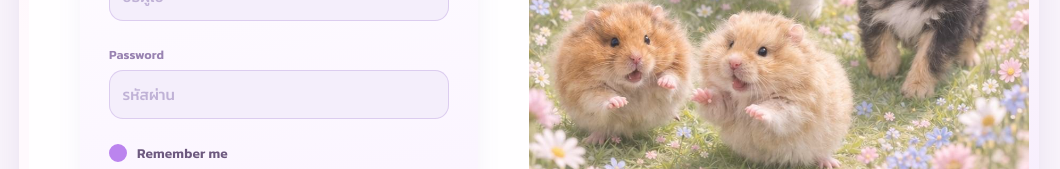
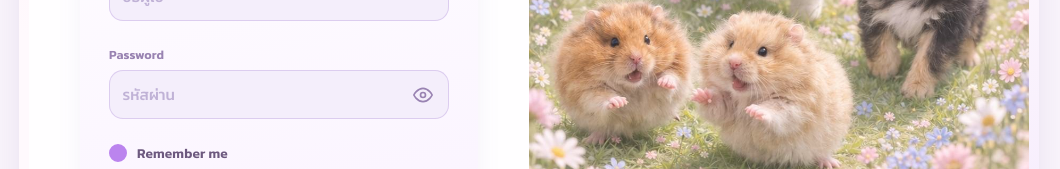
Before and after one commit to 16Natthida/Meowverse, a Vue app: page /login in a window 1280 px wide. Shown: the part 445-614 px from the top of the page, without its empty margins (111-1171 px from the left). Built offline with nearby package versions, Linux system fonts and the light colour scheme; no server answers.

Commit message:
แก้iCON

```diff
--- a/src/views/LoginView.vue
+++ b/src/views/LoginView.vue
@@ -10,6 +10,7 @@ const router = useRouter()
 const { login } = useAuth()
 const memberId = ref('')
 const password = ref('')
+const showPassword = ref(false)
 const remember = ref(true)
 const error = ref('')
 const logoImage = ref('')
@@ -130,8 +131,55 @@ async function onSubmit() {
 
           <div class="field">
             <label>Password</label>
-            <div class="input-wrapper">
-              <input v-model="password" type="password" placeholder="รหัสผ่าน" />
+            <div class="input-wrapper has-toggle">
+              <input
+                v-model="password"
+                :type="showPassword ? 'text' : 'password'"
+                placeholder="รหัสผ่าน"
+                autocomplete="current-password"
+              />
+              <button
+                type="button"
+                class="toggle-password"
+                :aria-label="showPassword ? 'ซ่อนรหัสผ่าน' : 'แสดงรหัสผ่าน'"
+                :aria-pressed="showPassword"
+                @click="showPassword = !showPassword"
+              >
+                <!-- ตาเปิด: แสดงตอนรหัสผ่านถูกซ่อนอยู่ (กดเพื่อดู) -->
+                <svg
+                  v-if="!showPassword"
+                  xmlns="http://www.w3.org/2000/svg"
+                  viewBox="0 0 24 24"
+                  width="20"
+                  height="20"
+                  fill="none"
+                  stroke="currentColor"
+                  stroke-width="2"
+                  stroke-linecap="round"
+                  stroke-linejoin="round"
+                >
+                  <path d="M1 12s4-8 11-8 11 8 11 8-4 8-11 8-11-8-11-8z" />
+                  <circle cx="12" cy="12" r="3" />
+                </svg>
+                <!-- ตาขีดฆ่า: แสดงตอนรหัสผ่านถูกเปิดอยู่ (กดเพื่อซ่อน) -->
+                <svg
+                  v-else
+                  xmlns="http://www.w3.org/2000/svg"
+                  viewBox="0 0 24 24"
+                  width="20"
+                  height="20"
+                  fill="none"
+                  stroke="currentColor"
+                  stroke-width="2"
+                  stroke-linecap="round"
+                  stroke-linejoin="round"
+                >
+                  <path
+                    d="M17.94 17.94A10.94 10.94 0 0 1 12 20c-7 0-11-8-11-8a18.5 18.5 0 0 1 5.06-5.94M9.9 4.24A9.12 9.12 0 0 1 12 4c7 0 11 8 11 8a18.5 18.5 0 0 1-2.16 3.19m-6.72-1.07a3 3 0 1 1-4.24-4.24"
+                  />
+                  <line x1="1" y1="1" x2="23" y2="23" />
+                </svg>
+              </button>
             </div>
           </div>
 
@@ -299,6 +347,41 @@ async function onSubmit() {
   color: #c0b2d6;
 }
 
+.input-wrapper.has-toggle input {
+  padding-right: 2.9rem;
+}
+
+.toggle-password {
+  position: absolute;
+  top: 50%;
+  right: 0.55rem;
+  transform: translateY(-50%);
+  display: flex;
+  align-items: center;
+  justify-content: center;
+  width: 34px;
+  height: 34px;
+  padding: 0;
+  border: none;
+  border-radius: 10px;
+  background: transparent;
+  color: #9983b2;
+  cursor: pointer;
+  transition:
+    color 0.2s ease,
+    background 0.2s ease;
+}
+
+.toggle-password:hover {
+  color: #8554bf;
+  background: rgba(190, 164, 224, 0.2);
+}
+
+.toggle-password:focus-visible {
+  outline: 2px solid #bf97ee;
+  outline-offset: 1px;
+}
+
 .form-footer {
   margin: 1.15rem 0 1.35rem;
 }
```
